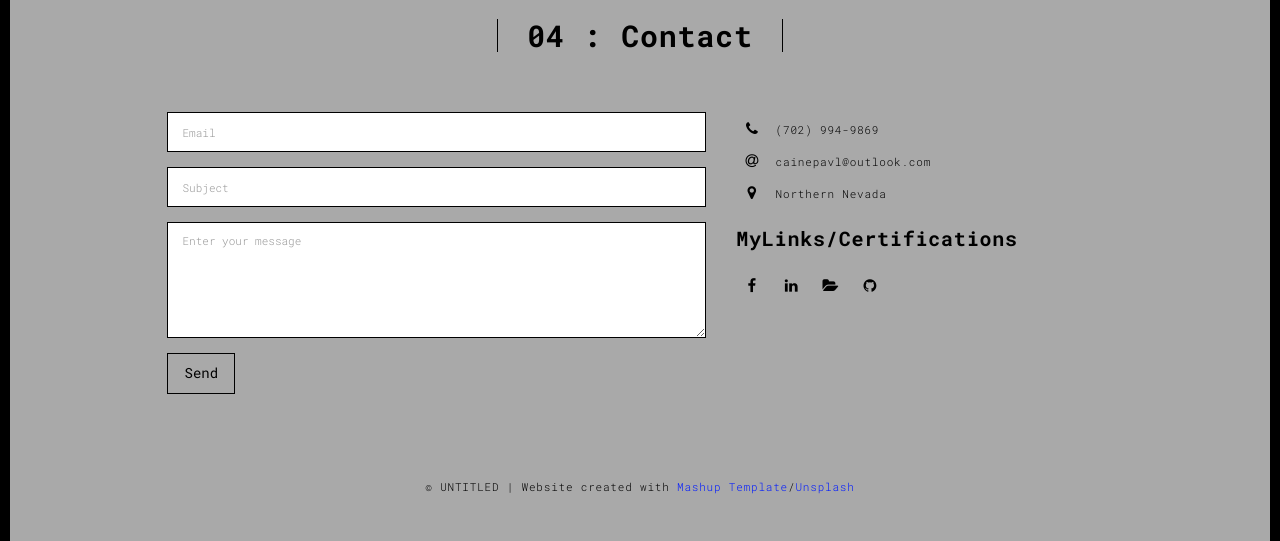
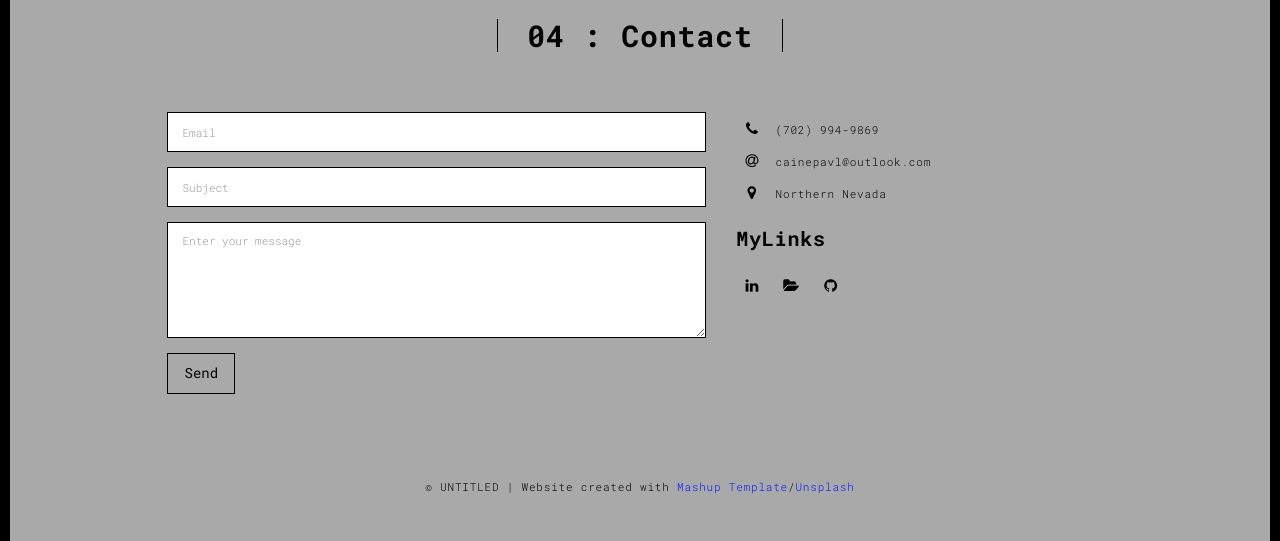
Before and after one commit to cainepavl/portfo, a Flask app: page /contact.html in a window 1280 px wide. Shown: the part 90-631 px from the top of the page. Run offline with Flask 3, Linux system fonts and the light colour scheme; some libraries are stand-ins or nearby versions.

Commit message:
Update contact.html

```diff
--- a/templates/contact.html
+++ b/templates/contact.html
@@ -94,10 +94,7 @@
                           Northern Nevada
                         </li>
                       </ul>
-                      <h3>MyLinks/Certifications</h3>
-                      <a href="http://www.facebook.com" title="" class="fa-icon">
-                        <i class="fa fa-facebook"></i>
-                      </a>
+                      <h3>MyLinks</h3>
 
                       <a href="https://www.linkedin.com/in/cainepavlosky008" title="" class="fa-icon">
                         <i class="fa fa-linkedin"></i>
```
